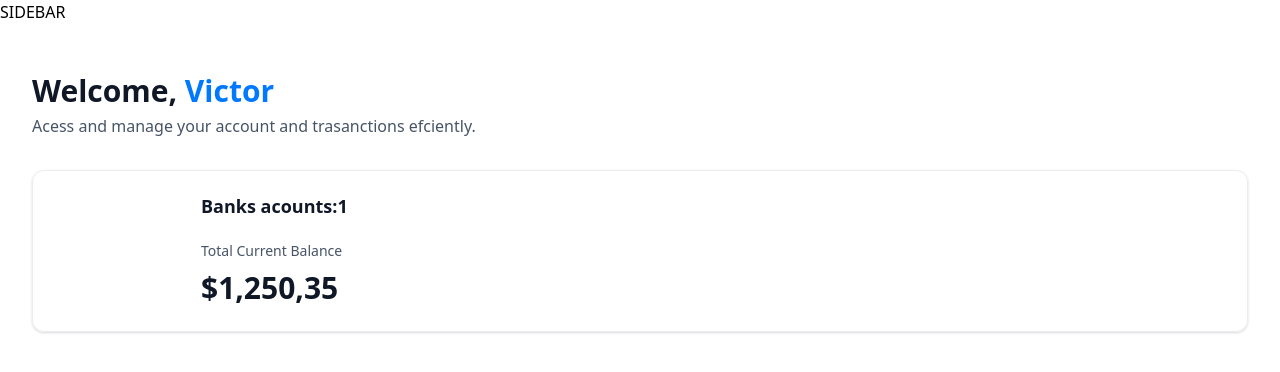
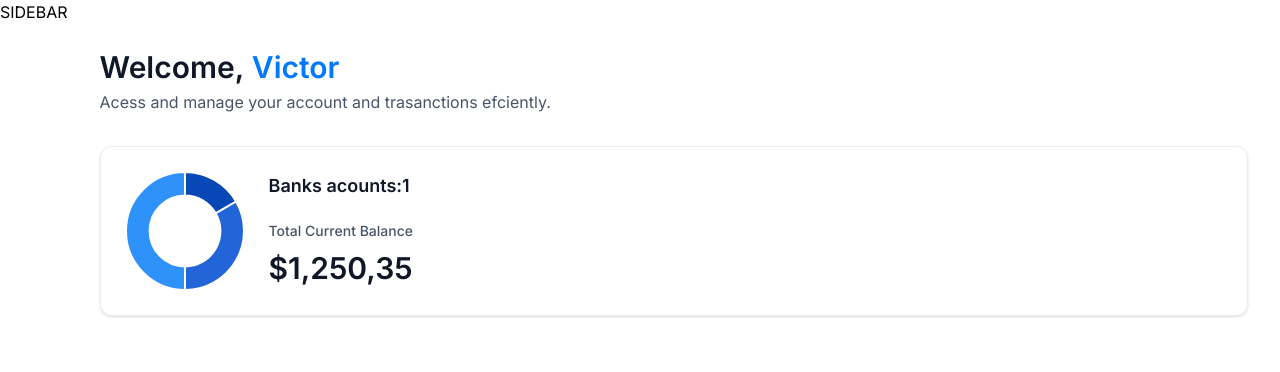
Before and after one commit to victorgomesc/Vg_banking, a Next.js app: page / in a window 1280 px wide. Shown: the top 372 px of the page. Built offline with nearby package versions, Linux system fonts and the light colour scheme.

Commit message:
create sidebar component

```diff
--- a/app/(root)/layout.tsx
+++ b/app/(root)/layout.tsx
@@ -5,7 +5,7 @@ export default function RootLayout({
   children: React.ReactNode;
 }>) {
   return (
-    <main>
+    <main className="flex h-screen w-full font-inter">
         SIDEBAR
         {children}
     </main>
--- a/components/DoughnutChart.tsx
+++ b/components/DoughnutChart.tsx
@@ -0,0 +1,33 @@
+"use client";
+
+import { Chart as ChartJS, ArcElement, Tooltip, Legend } from "chart.js";
+import { Doughnut } from "react-chartjs-2";
+
+ChartJS.register(ArcElement, Tooltip, Legend);
+
+const DoughnutChart = ({ accounts }: DoughnutChartProps ) => {
+    const data = {
+        datasets: [
+            {
+                label: 'Banks',
+                data: [1250, 2500, 3750],
+                backgroundColor: ['#0747b6', '#2265d8', '#2f91fa']
+            }
+        ],
+        labels: ['Itau', 'Inter', 'BND']
+    }
+
+  return <Doughnut
+            data={data}
+            options={{
+                cutout: '60%',
+                plugins: {
+                    legend: {
+                        display: false
+                    }
+                }
+            }}
+        />
+}
+
+export default DoughnutChart
--- a/components/TotalBalanceBox.tsx
+++ b/components/TotalBalanceBox.tsx
@@ -1,12 +1,13 @@
 import { formatAmount } from '@/lib/utils'
 import React from 'react'
 import AnimatedCounter from './AnimatedCounter'
+import DoughnutChart from './DoughnutChart'
 
 const TotalBalanceBox = ({ accounts = [], totalBanks, totalCurrentBalance}: TotlaBalanceBoxProps) => {
   return (
     <section className="total-balance">
         <div className="total-balance-chart">
-            {/* Doughnutchat */}
+            <DoughnutChart accounts={accounts} />
         </div>
 
         <div className="flex flex-col gap-6">
@@ -19,10 +20,9 @@ const TotalBalanceBox = ({ accounts = [], totalBanks, totalCurrentBalance}: Totl
                     Total Current Balance
                 </p>
 
-                <p className="total-balance-amount flex-center gap-2">
+                <div className="total-balance-amount flex-center gap-2">
                     <AnimatedCounter amount={totalCurrentBalance} />
-                    {/*formatAmount(totalCurrentBalance)*/}
-                </p>
+                </div>
 
             </div>
         </div>
```
Also changed, not shown: components/Sidebar.tsx (added).
